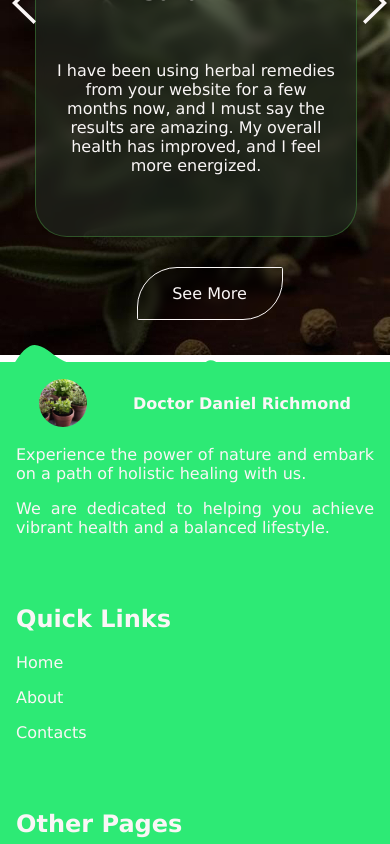
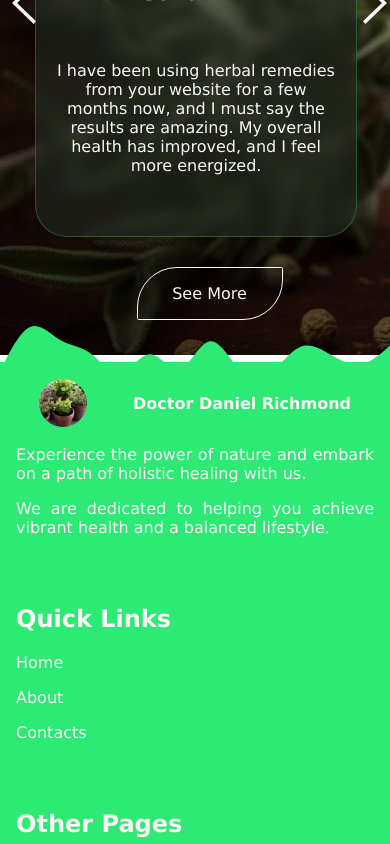
Before and after one commit to Ip-Tec/DoctorDanielRichmond, a Nuxt app: page / in a window 390 px wide. Shown: the part 4693-5537 px from the top of the page. Built offline with nearby package versions, Linux system fonts and the light colour scheme.

Commit message:
Update Footer.vue
change it to -3.2rem

```diff
--- a/components/app/Footer.vue
+++ b/components/app/Footer.vue
@@ -173,7 +173,7 @@ div.right {
 }
 @media screen and (max-width: 767px) {
   svg {
-    top: -2rem;
+    top: -3.2rem;
   }
 
   div.footlist {
```
